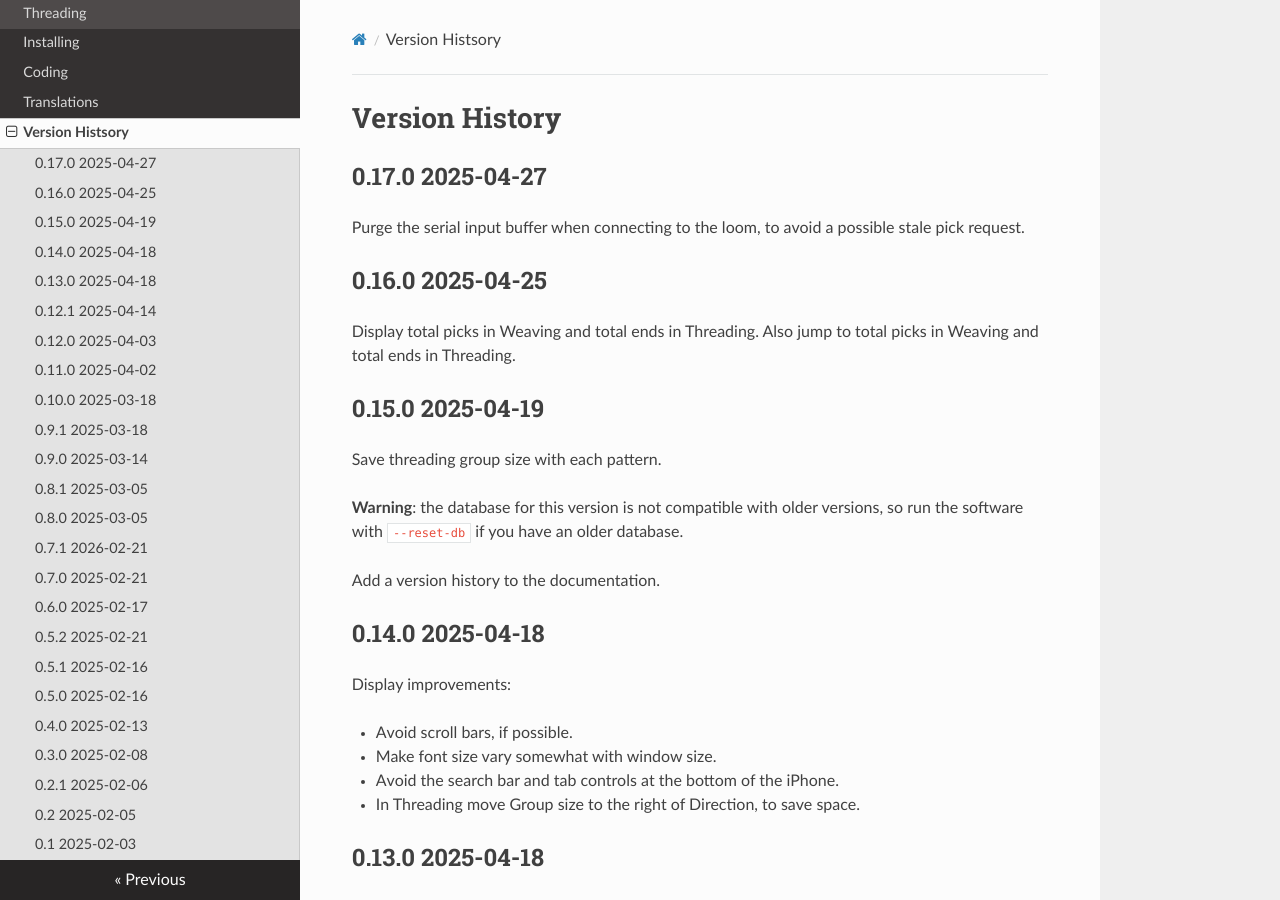
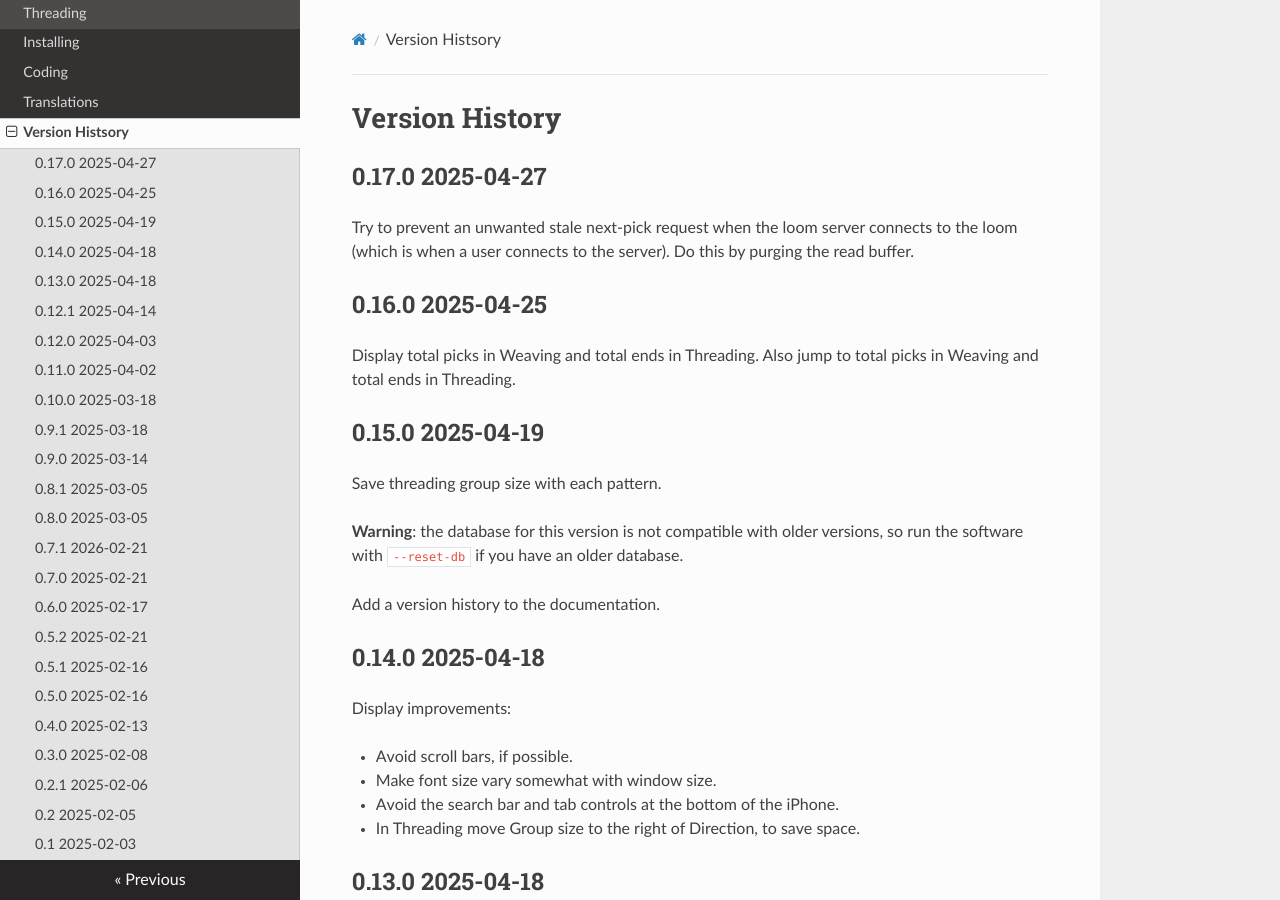
Before and after one commit to r-owen/base_loom_server, an MkDocs documentation site: the page built from docs/version_history.md, in a window 1280 px wide and 900 px high. Built offline with MkDocs 1.6.1, drawn with Linux system fonts in a browser that asks for light colours; nearby versions of some CDN libraries.

Commit message:
Update the version history

```diff
--- a/docs/version_history.md
+++ b/docs/version_history.md
@@ -2,7 +2,9 @@
 
 ## 0.17.0 2025-04-27
 
-Purge the serial input buffer when connecting to the loom, to avoid a possible stale pick request.
+Try to prevent an unwanted stale next-pick request when the loom server connects to the loom (which is when a user connects to the server).
+Do this by purging the read buffer.
+
 
 ## 0.16.0 2025-04-25
 
```
